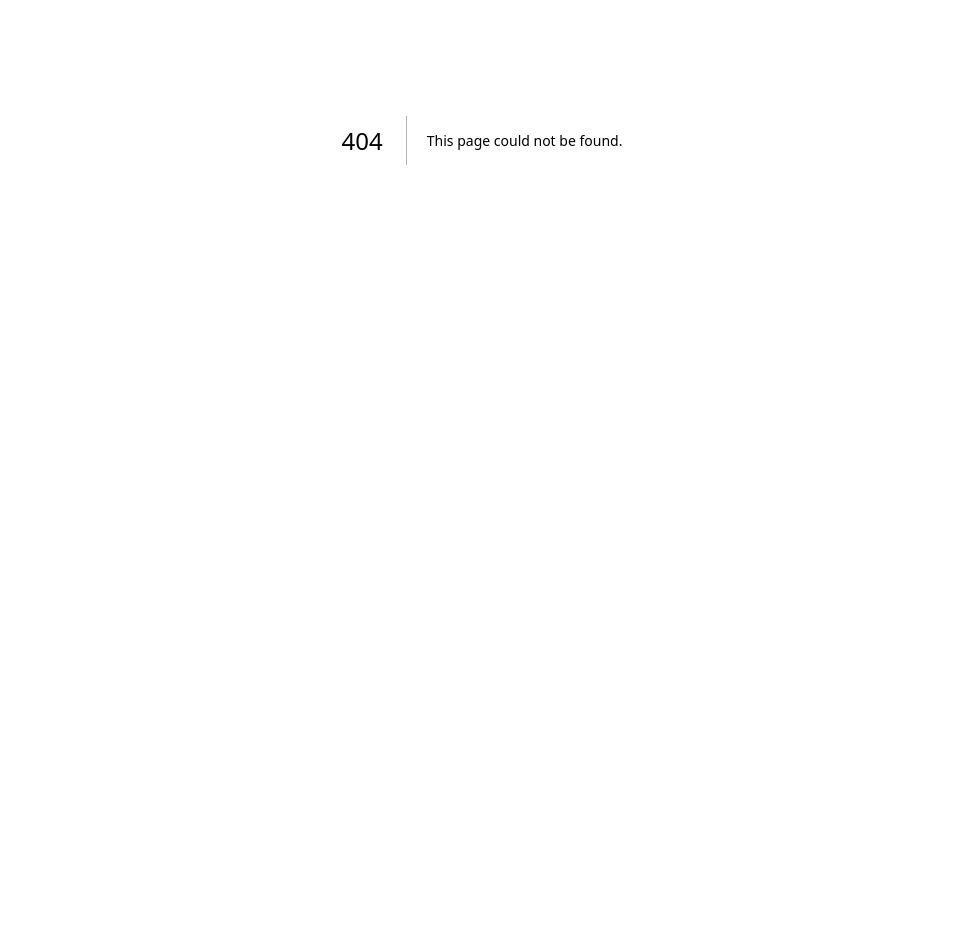
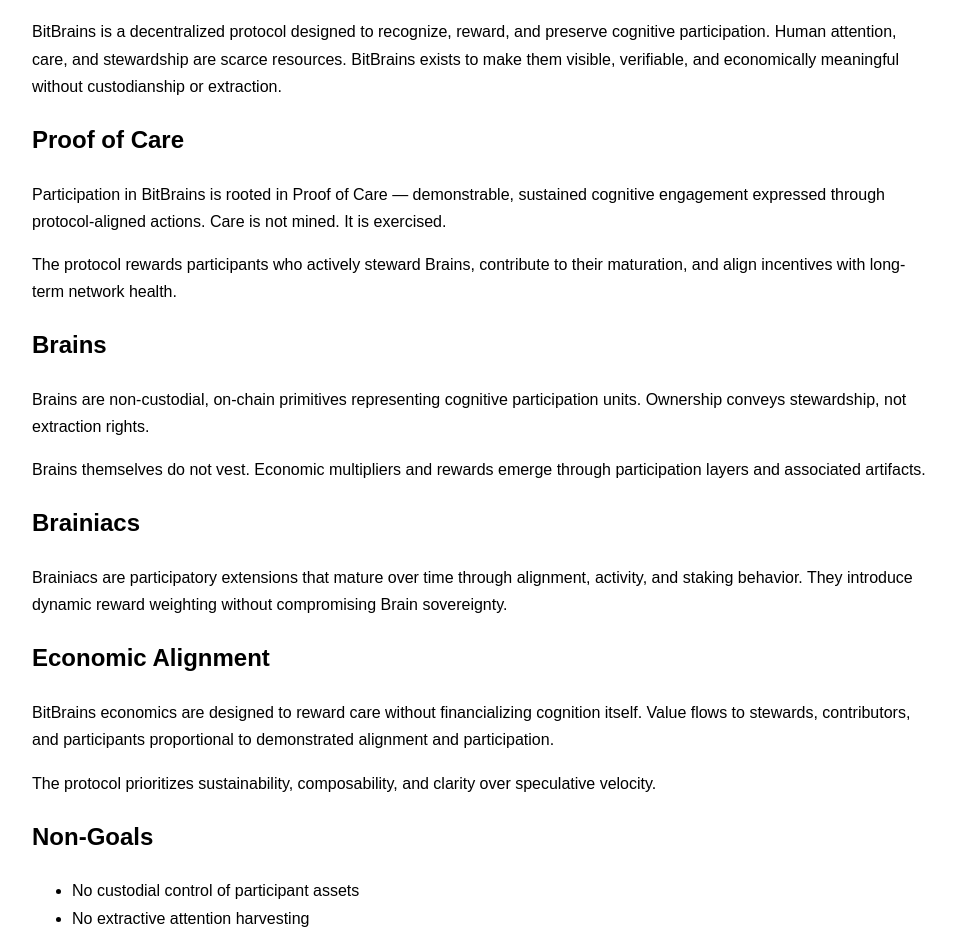
Before and after one commit to ONGOD6/bit-brains-web, a Next.js app: page /manifesto in a window 1280 px wide. Before the commit this address had no page. Shown: the part 260-1197 px from the top of the page, without its empty margins (158-1114 px from the left). Before the commit the page ends 800 px from the top, so only its background shows below. Built offline with nearby package versions, Linux system fonts and the light colour scheme.

Commit message:
Create page.tsx

```diff
--- /dev/null
+++ b/app/manifesto/page.tsx
@@ -0,0 +1,105 @@
+export const metadata = {
+  title: "BitBrains Manifesto",
+  description: "The BitBrains protocol manifesto and guiding principles",
+};
+
+export default function ManifestoPage() {
+  return (
+    <main
+      style={{
+        padding: "4rem",
+        maxWidth: "900px",
+        margin: "0 auto",
+        fontFamily: "sans-serif",
+        lineHeight: 1.7,
+      }}
+    >
+      <h1 style={{ fontSize: "3rem", marginBottom: "2rem" }}>
+        BitBrains Manifesto
+      </h1>
+
+      <section>
+        <h2>Premise</h2>
+        <p>
+          BitBrains is a decentralized protocol designed to recognize, reward,
+          and preserve cognitive participation. Human attention, care, and
+          stewardship are scarce resources. BitBrains exists to make them
+          visible, verifiable, and economically meaningful without custodianship
+          or extraction.
+        </p>
+      </section>
+
+      <section>
+        <h2>Proof of Care</h2>
+        <p>
+          Participation in BitBrains is rooted in Proof of Care — demonstrable,
+          sustained cognitive engagement expressed through protocol-aligned
+          actions. Care is not mined. It is exercised.
+        </p>
+        <p>
+          The protocol rewards participants who actively steward Brains,
+          contribute to their maturation, and align incentives with long-term
+          network health.
+        </p>
+      </section>
+
+      <section>
+        <h2>Brains</h2>
+        <p>
+          Brains are non-custodial, on-chain primitives representing cognitive
+          participation units. Ownership conveys stewardship, not extraction
+          rights.
+        </p>
+        <p>
+          Brains themselves do not vest. Economic multipliers and rewards emerge
+          through participation layers and associated artifacts.
+        </p>
+      </section>
+
+      <section>
+        <h2>Brainiacs</h2>
+        <p>
+          Brainiacs are participatory extensions that mature over time through
+          alignment, activity, and staking behavior. They introduce dynamic
+          reward weighting without compromising Brain sovereignty.
+        </p>
+      </section>
+
+      <section>
+        <h2>Economic Alignment</h2>
+        <p>
+          BitBrains economics are designed to reward care without financializing
+          cognition itself. Value flows to stewards, contributors, and
+          participants proportional to demonstrated alignment and participation.
+        </p>
+        <p>
+          The protocol prioritizes sustainability, composability, and clarity
+          over speculative velocity.
+        </p>
+      </section>
+
+      <section>
+        <h2>Non-Goals</h2>
+        <ul>
+          <li>No custodial control of participant assets</li>
+          <li>No extractive attention harvesting</li>
+          <li>No opaque reward mechanics</li>
+          <li>No forced participation or lock-in</li>
+        </ul>
+      </section>
+
+      <section>
+        <h2>Commitment</h2>
+        <p>
+          BitBrains commits to protocol transparency, participant sovereignty,
+          and long-term alignment. Governance, economics, and upgrades are
+          documented through open EIPs and community review.
+        </p>
+      </section>
+
+      <p style={{ marginTop: "4rem", opacity: 0.6 }}>
+        This manifesto is a living document.
+      </p>
+    </main>
+  );
+}
```
